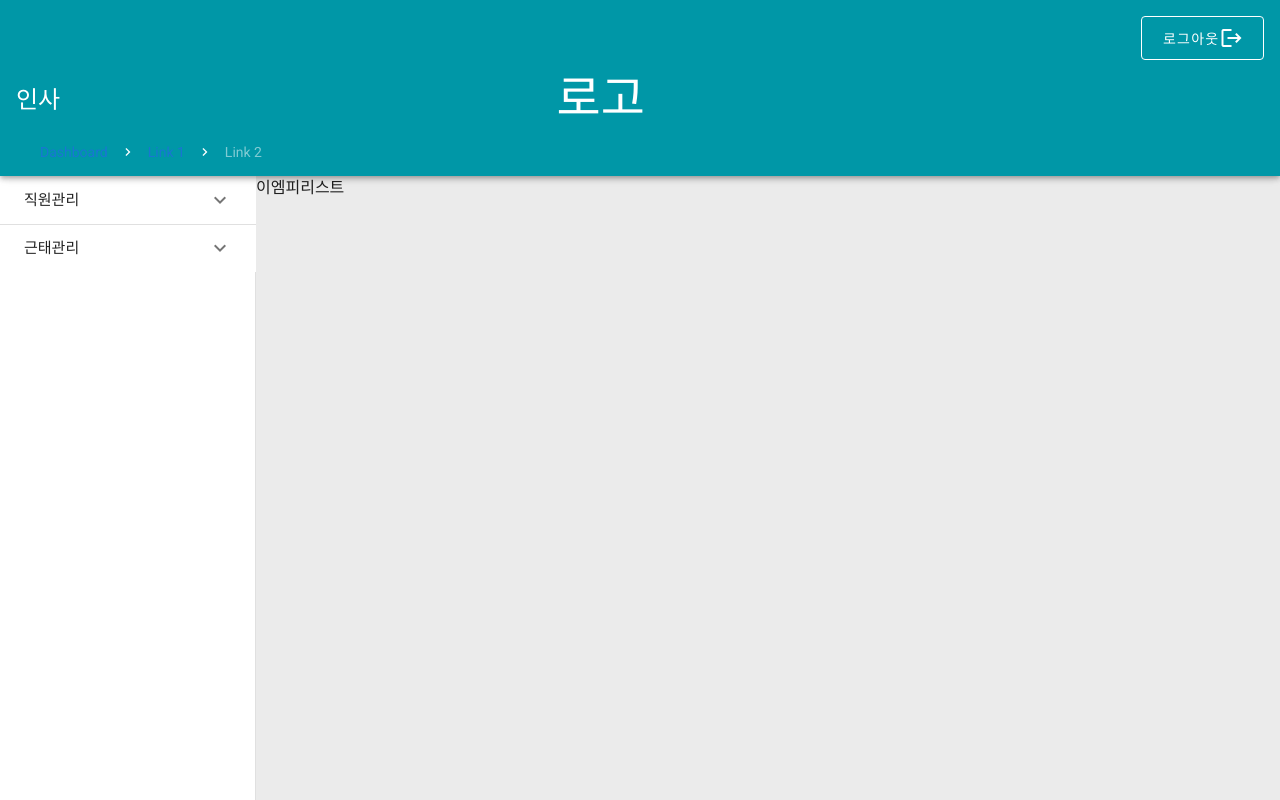
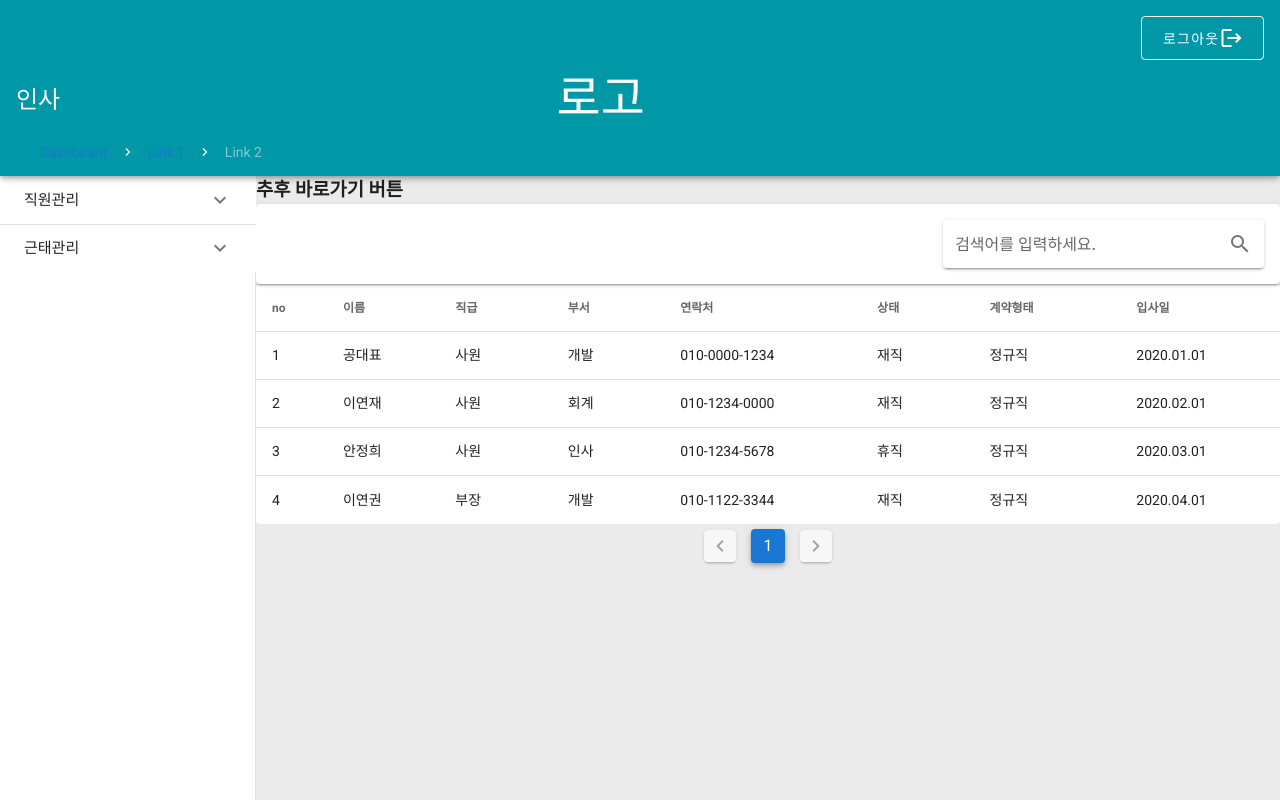
Before and after one commit to AnJunghee/HACS, a Vue app: page /hr_emp in a window 1280 px wide. Built offline with nearby package versions, Linux system fonts and the light colour scheme.

Commit message:
[ADD] emplist 작성

```diff
--- a/src/components/hr/EmpList.vue
+++ b/src/components/hr/EmpList.vue
@@ -1,13 +1,112 @@
 <template>
-  <div>
-      이엠피리스트
+	<div>
+		<h3>추후 바로가기 버튼</h3>
+    <v-card>
+      <v-card-title>
+        <v-spacer></v-spacer>
+        <v-spacer></v-spacer>
+        <v-spacer></v-spacer>
+        <v-spacer></v-spacer>
+        <v-spacer></v-spacer>
+        <v-spacer></v-spacer>
+        <v-spacer></v-spacer>
+        <v-spacer></v-spacer>
+        <v-text-field
+          v-model="search"
+          append-icon="mdi-magnify"
+          label="검색어를 입력하세요."
+          solo
+          hide-details
+        ></v-text-field>
+      </v-card-title>
+    </v-card>
+    <v-data-table
+      :headers="headers"
+      :items="emplist"
+      :search="search"
+      :page.sync="page"
+      hide-default-footer
+      class=""
+      @page-count="pageCount = $event"
+    ></v-data-table>
+
+    <div class="">
+      <v-pagination
+        v-model="page"
+        :length="pageCount"
+      ></v-pagination>
+    </div>
   </div>
 </template>
 
 <script>
 export default {
-
-}
+  data () {
+    return {
+      search: '',
+      keys:['사원','주임','대리','과장',],
+      page: 1,
+      pageCount: 0,
+      headers: [
+          {
+            text: 'no',
+            align: 'start',
+            sortable: false,
+            value: 'no',
+          },
+          { text: '이름', value: 'name' },
+          { text: '직급', value: 'rank' },
+          { text: '부서', value: 'part' },
+          { text: '연락처', value: 'tel' },
+          { text: '상태', value: 'status' },
+          { text: '계약형태', value: 'type' },
+          { text: '입사일', value: 'date' },
+        ],
+      emplist: [
+          {
+            no: 1,
+            name: '공대표',
+            rank: '사원',
+            part: '개발',
+            tel:'010-0000-1234',
+            status: '재직',
+            type: '정규직',
+            date: '2020.01.01'
+          },
+          {
+            no: 2,
+            name: '이연재',
+            rank: '사원',
+            part: '회계',
+            tel:'010-1234-0000',
+            status: '재직',
+            type: '정규직',
+            date: '2020.02.01'
+          },
+          {
+            no: 3,
+            name: '안정희',
+            rank: '사원',
+            part: '인사',
+            tel:'010-1234-5678',
+            status: '휴직',
+            type: '정규직',
+            date: '2020.03.01'
+          },
+          {
+            no: 4,
+            name: '이연권',
+            rank: '부장',
+            part: '개발',
+            tel:'010-1122-3344',
+            status: '재직',
+            type: '정규직',
+            date: '2020.04.01'
+          },
+        ],
+      }
+    },
+  }
 </script>
 
 <style>
```
